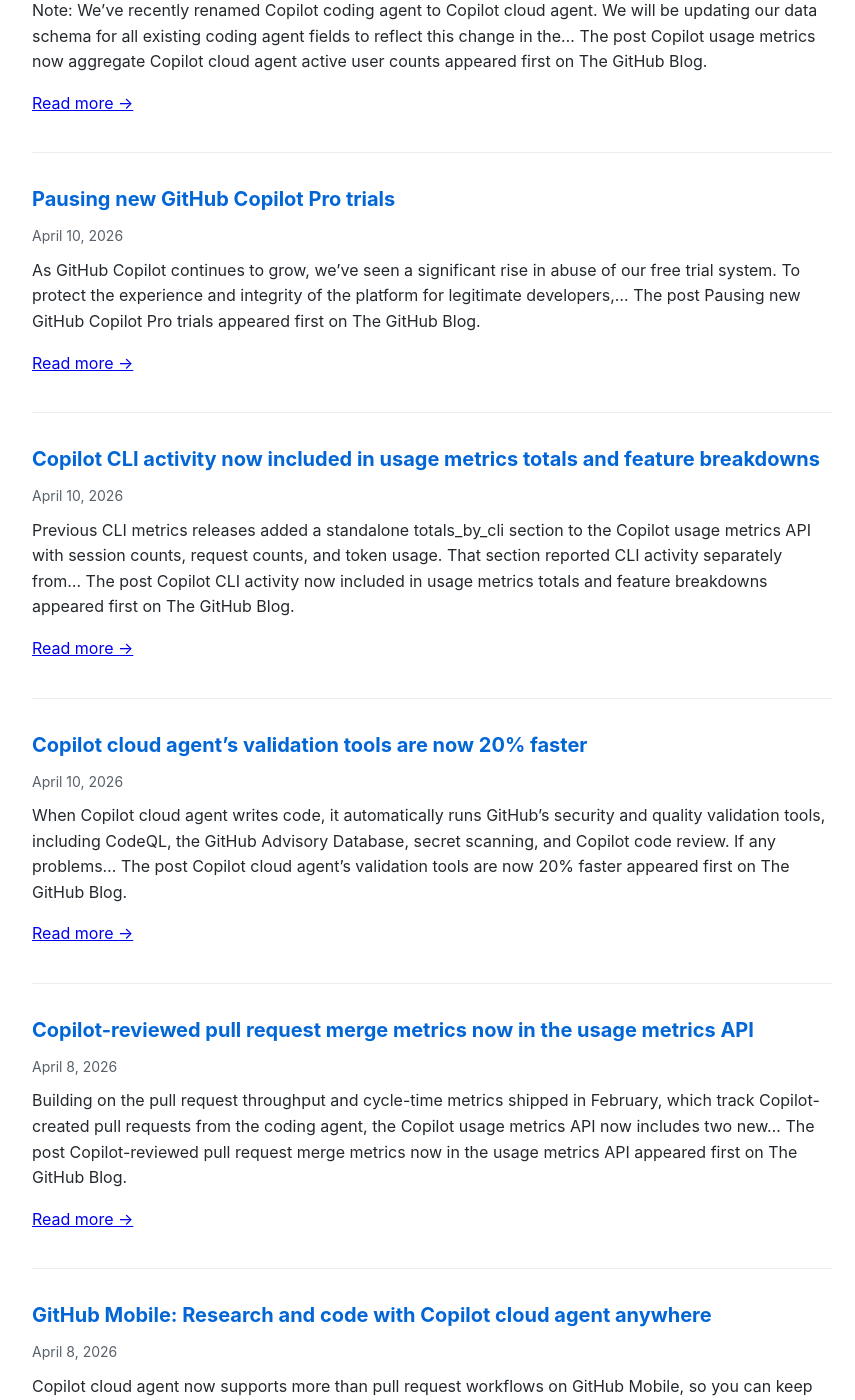
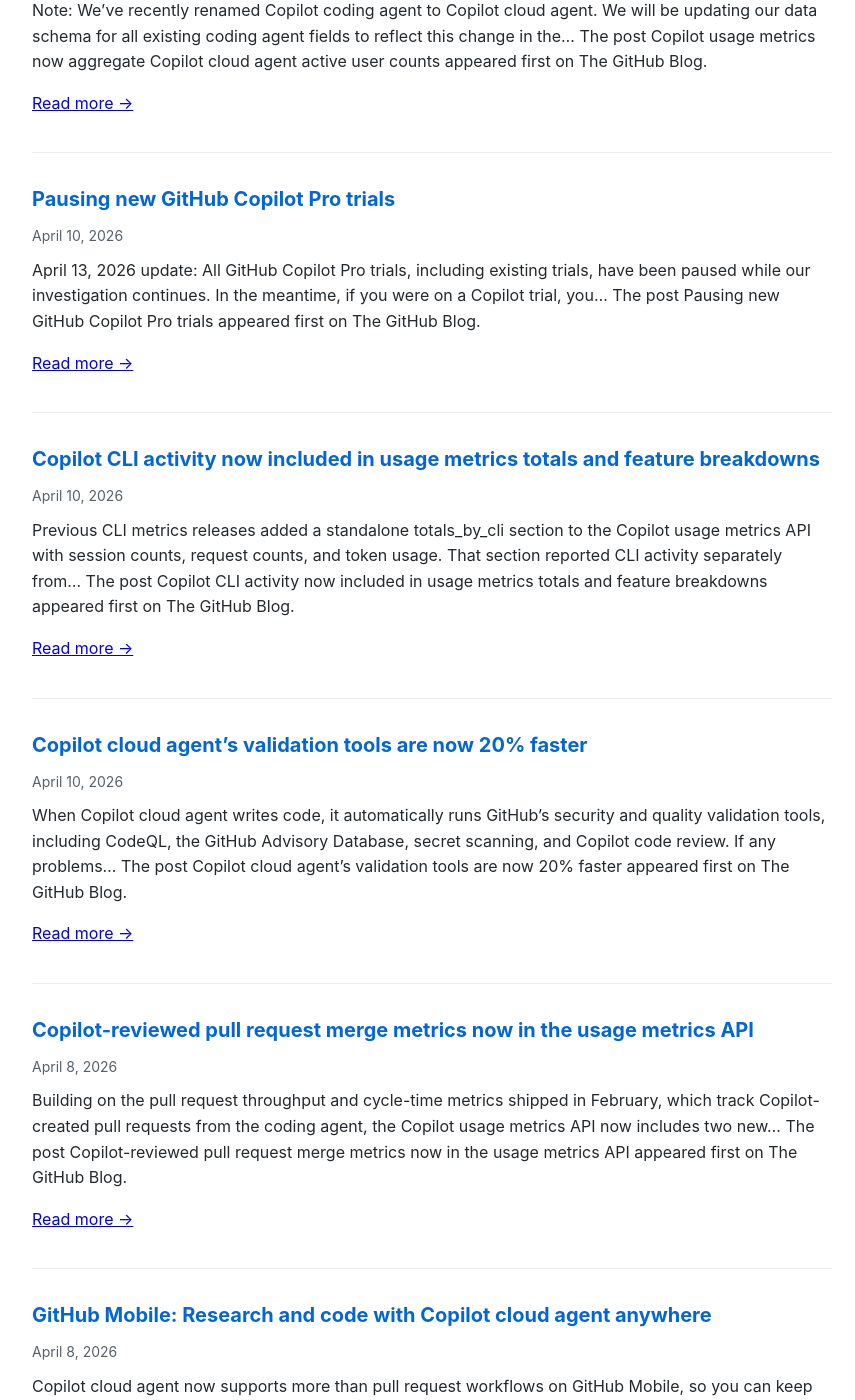
Before and after one commit to Oregand/oregand.github.io, a Jekyll site: the page copilot-feed.html, which Jekyll copies as it is, in a window 1280 px wide and 1400 px high, scrolled down 1266 px. Shown: the whole window, without its empty margins (208-1063 px from the left). Built offline with Jekyll 4.4.1, drawn with Linux system fonts in a browser that asks for light colours; some of the changed text lies outside the part shown.

Commit message:
Update RSS feed

```diff
--- a/copilot-feed.html
+++ b/copilot-feed.html
@@ -134,7 +134,7 @@ The post Copilot usage metrics now aggregate Copilot cloud agent active user cou
     </div>
     <div class="feed-date">April 10, 2026</div>
     <div class="feed-description">
-      As GitHub Copilot continues to grow, we&#8217;ve seen a significant rise in abuse of our free trial system. To protect the experience and integrity of the platform for legitimate developers,&#8230;
+      April 13, 2026 update: All GitHub Copilot Pro trials, including existing trials, have been paused while our investigation continues. In the meantime, if you were on a Copilot trial, you&#8230;
 The post Pausing new GitHub Copilot Pro trials appeared first on The GitHub Blog.
 
       <p><a href="https://github.blog/changelog/2026-04-10-pausing-new-github-copilot-pro-trials" target="_blank">Read more →</a></p>
@@ -194,7 +194,7 @@ The post GitHub Mobile: Research and code with Copilot cloud agent anywhere appe
   </div>
 
   <div class="update-info">
-    Feed last updated: April 14, 2026 at 12:12 AM
+    Feed last updated: April 14, 2026 at 12:13 PM
   </div>
 </body>
 </html>
```
